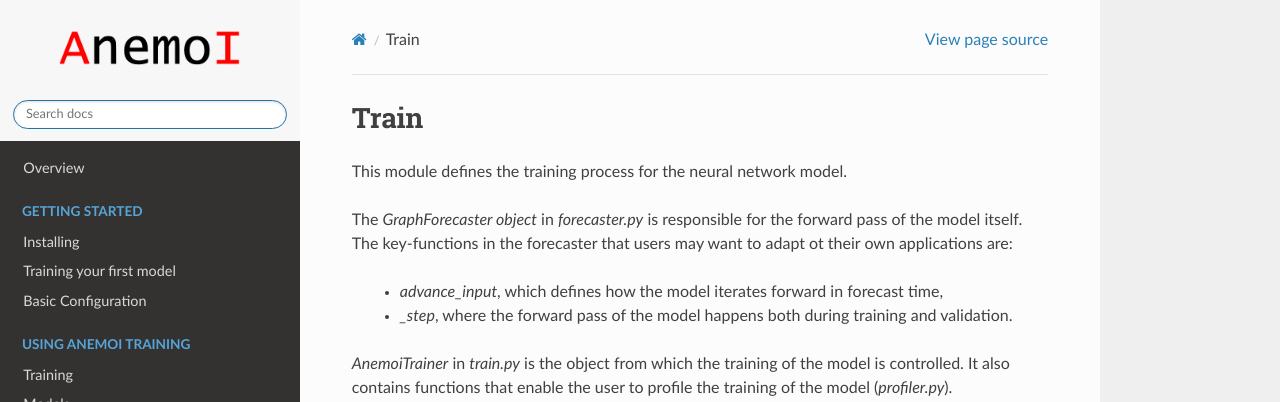
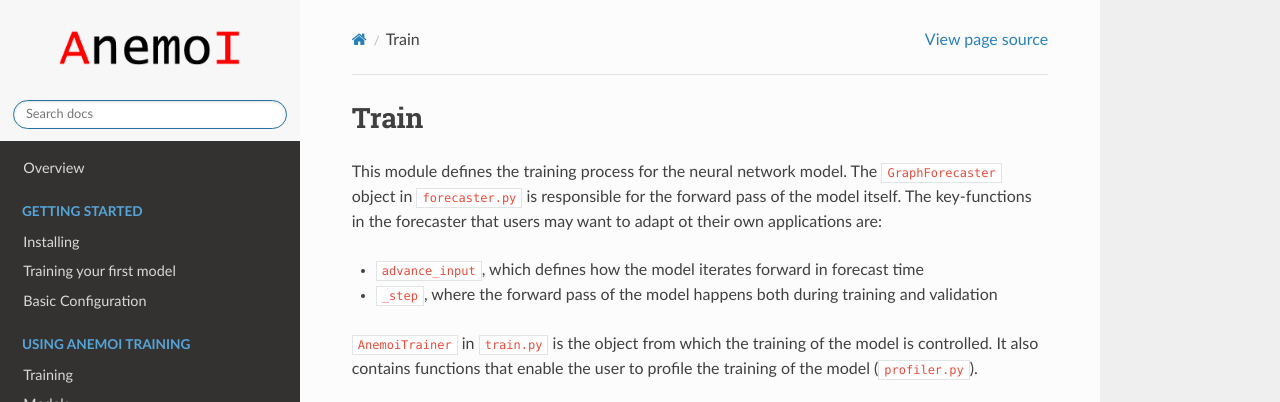
Before and after one commit to ecmwf/anemoi-training, a Sphinx documentation site: the page built from docs/modules/train.rst, in a window 1280 px wide, cut to the strip 0-402 px from the top of the page. Built offline with Sphinx 7.4.7 and the Read the Docs theme 2.0.0, drawn with Linux system fonts in a browser that asks for light colours; the version number could not be read and is left out.

```diff
--- a/docs/modules/train.rst
+++ b/docs/modules/train.rst
@@ -3,14 +3,18 @@
 #######
 
 This module defines the training process for the neural network model.
+The ``GraphForecaster`` object in ``forecaster.py`` is responsible for
+the forward pass of the model itself. The key-functions in the
+forecaster that users may want to adapt ot their own applications are:
 
-The `GraphForecaster object` in `forecaster.py` is responsible for the forward pass of the model itself.
-The key-functions in the forecaster that users may want to adapt ot their own applications are:
-    - `advance_input`, which defines how the model iterates forward in forecast time,
-    - `_step`, where the forward pass of the model happens both during training and validation.
+-  ``advance_input``, which defines how the model iterates forward in
+   forecast time
+-  ``_step``, where the forward pass of the model happens both during
+   training and validation
 
-`AnemoiTrainer` in `train.py` is the object from which the training of the model is controlled. It also contains functions that enable the user to profile the training of the model (`profiler.py`).
-
+``AnemoiTrainer`` in ``train.py`` is the object from which the training
+of the model is controlled. It also contains functions that enable the
+user to profile the training of the model (``profiler.py``).
 
 .. automodule:: anemoi.training.train.forecaster
    :members:
```
